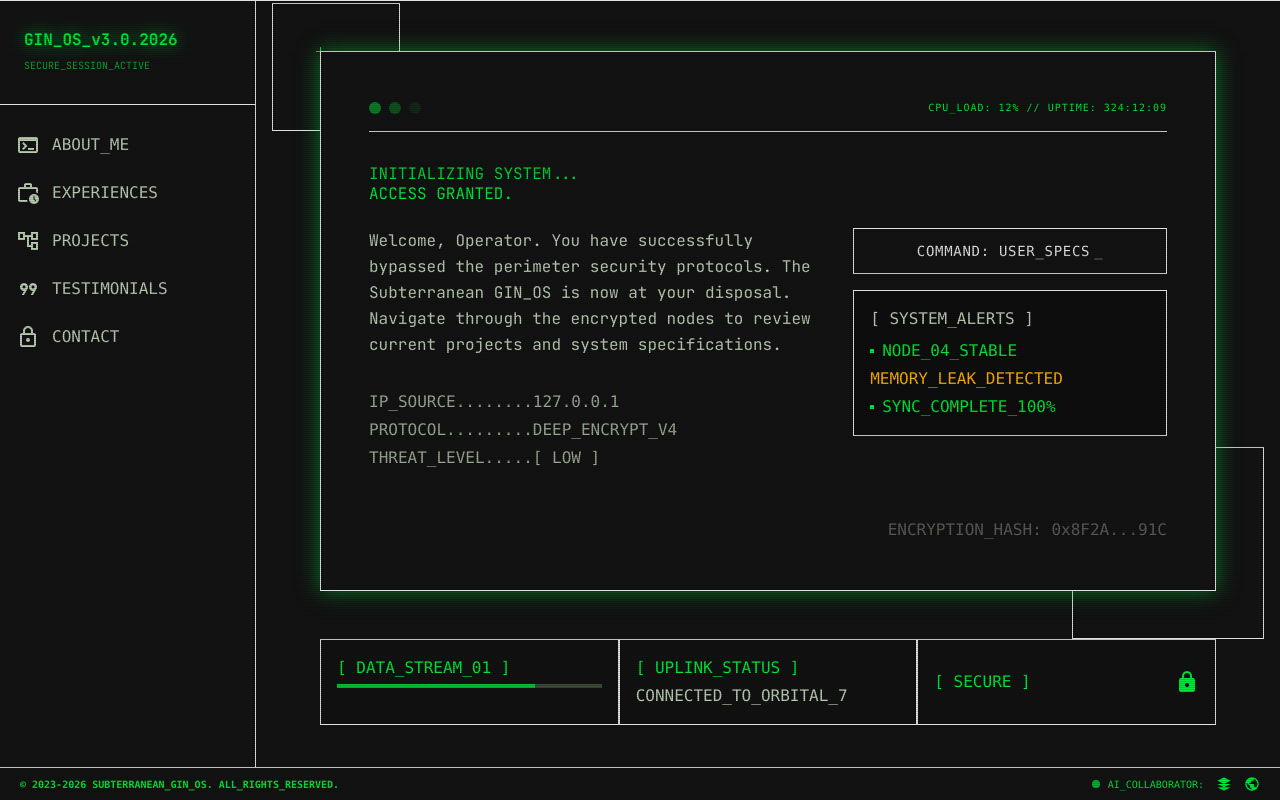
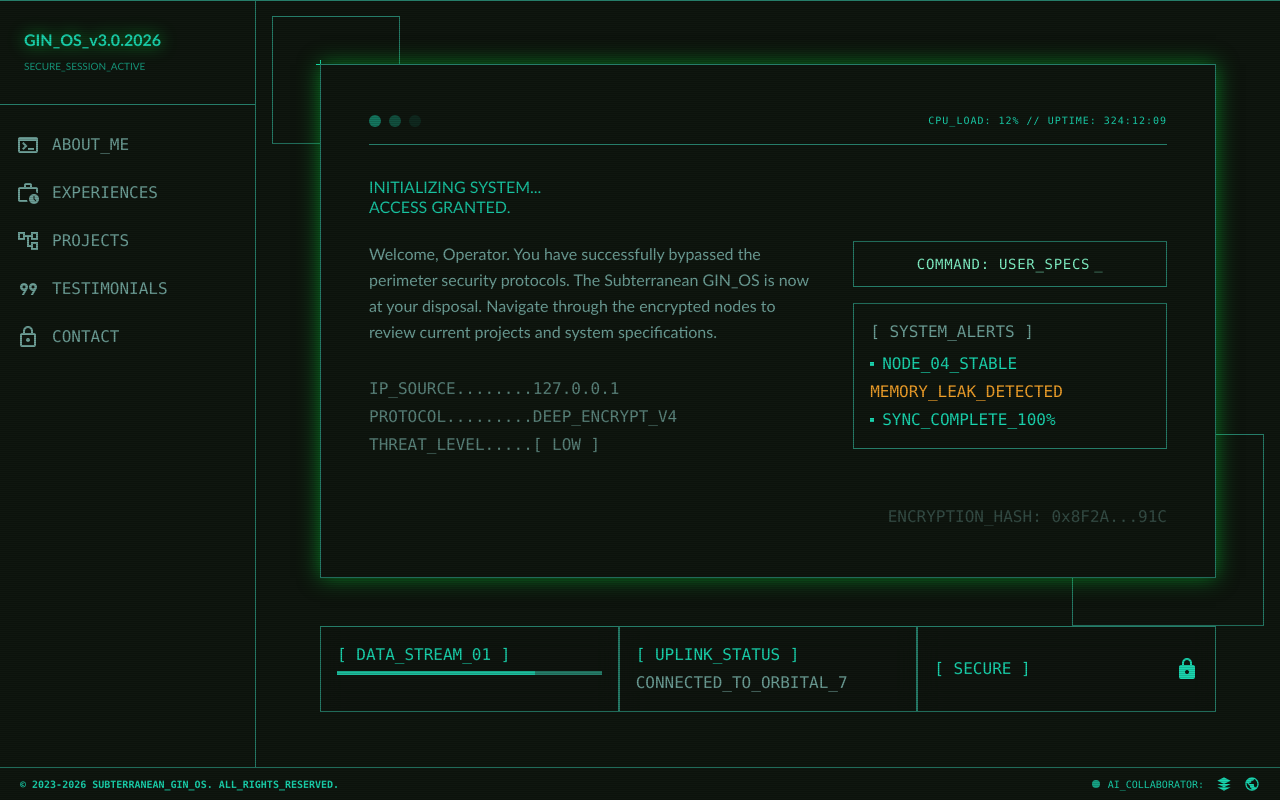
Before and after one commit to ginn1111/maxtrix-portfolio, a Next.js app: page / in a window 1280 px wide. Built offline with nearby package versions, Linux system fonts and the light colour scheme.

Commit message:
docs: add design system

```diff
--- a/app/globals.css
+++ b/app/globals.css
@@ -4,71 +4,75 @@
   margin: auto;
 }
 
+:root {
+  color-scheme: dark;
+  --bg: #0f160f;
+  --surface-low: #112615;
+  --surface: #1b342d;
+  --fg: #83f5c8;
+  --muted: #6ea098;
+  --border: #267d69;
+  --accent: #1ad6b0;
+  --accent-dim: #1ad6b066;
+  --accent-soft: #1ad6b044;
+  --accent-faint: #1ad6b01a;
+  --accent-wash: #1ad6b00a;
+  --public-bg: rgb(24 224 0 / 0.3);
+  --public-fg: #18e000;
+  --public-border: rgb(24 224 0 / 0.5);
+  --internal-bg: rgb(240 160 42 / 0.3);
+  --internal-fg: #f0a02a;
+  --internal-border: rgb(240 160 42 / 0.5);
+  --font-family-heading: ui-monospace, "SFMono-Regular", Menlo, monospace;
+  --font-family-body: "Trebuchet MS", "Segoe UI", system-ui, sans-serif;
+  --font-family-mono: ui-monospace, "SFMono-Regular", Menlo, monospace;
+}
+
 @theme {
-  --color-primary: #00ff41;
-  --color-primary-dim: #00e639;
-  --color-primary-muted: #72ff70;
-  --color-secondary: #ffb000;
-  --color-background: #131313;
-  --color-surface: #1f1f1f;
-  --color-surface-bright: #393939;
-  --color-surface-container: #1f1f1f;
-  --color-surface-container-high: #2a2a2a;
-  --color-surface-container-highest: #353535;
-  --color-surface-container-low: #1b1b1b;
-  --color-surface-container-lowest: #0e0e0e;
-  --color-on-surface: #e2e2e2;
-  --color-on-surface-variant: #b9ccb2;
-  --color-outline: #84967e;
-  --color-outline-variant: #3b4b37;
-  --color-primary-container: #00ff41;
-  --color-on-primary-container: #003907;
-  --color-secondary-container: #fdaf00;
-  --color-on-secondary-container: #694600;
-  --color-tertiary: #fcf8f8;
-  --color-tertiary-container: #dfdcdb;
-  --color-on-tertiary: #313030;
-  --color-on-tertiary-fixed: #1c1b1b;
-  --color-tertiary-fixed: #e5e2e1;
-  --color-tertiary-fixed-dim: #c9c6c5;
-  --color-on-tertiary-fixed-variant: #474646;
-  --color-secondary-fixed: #ffddaf;
-  --color-secondary-fixed-dim: #ffba43;
-  --color-on-secondary-fixed: #281800;
-  --color-on-secondary-fixed-variant: #614000;
-  --color-primary-fixed: #72ff70;
-  --color-primary-fixed-dim: #00e639;
-  --color-on-primary-fixed: #002203;
-  --color-on-primary-fixed-variant: #00530e;
-  --color-error: #ffb4ab;
-  --color-on-error: #690005;
-  --color-error-container: #93000a;
-  --color-on-error-container: #ffdad6;
-  --color-inverse-primary: #006e16;
-  --color-inverse-surface: #e2e2e2;
-  --color-inverse-on-surface: #303030;
-  --color-on-background: #e2e2e2;
-  --color-on-secondary: #432c00;
-  --color-surface-dim: #131313;
-  --color-surface-tint: #00e639;
-  --color-surface-variant: #353535;
-  --color-on-tertiary-container: #626060;
-  --color-surface-bright: #393939;
-  --color-surface-container-highest: #353535;
-
-  --font-family-heading: "JetBrains Mono", monospace;
-  --font-family-body: "JetBrains Mono", monospace;
-  --font-family-mono: "Space Mono", monospace;
+  --color-primary: var(--accent);
+  --color-primary-dim: var(--accent-dim);
+  --color-primary-muted: var(--muted);
+  --color-primary-fixed: var(--fg);
+  --color-primary-fixed-dim: var(--accent);
+  --color-primary-container: var(--accent);
+  --color-on-primary-container: var(--bg);
+  --color-secondary: var(--internal-fg);
+  --color-secondary-container: var(--internal-fg);
+  --color-background: var(--bg);
+  --color-on-background: var(--fg);
+  --color-surface: var(--surface);
+  --color-surface-container: var(--surface);
+  --color-surface-container-low: var(--surface-low);
+  --color-surface-container-lowest: var(--bg);
+  --color-surface-container-high: var(--surface);
+  --color-surface-container-highest: var(--surface);
+  --color-surface-bright: var(--surface);
+  --color-on-surface: var(--fg);
+  --color-on-surface-variant: var(--muted);
+  --color-outline: var(--border);
+  --color-outline-variant: var(--border);
+  --color-surface-tint: var(--accent);
+  --color-error: var(--internal-fg);
+  --color-tertiary: var(--fg);
 }
 
 * {
-  border-color: var(--outline);
+  border-color: var(--border);
 }
 
 body {
-  background: var(--background);
-  color: var(--foreground);
+  background: var(--bg);
+  color: var(--fg);
   font-family: var(--font-family-body);
+  overflow-x: hidden;
+}
+
+a:focus-visible,
+button:focus-visible,
+input:focus-visible,
+textarea:focus-visible {
+  outline: 1px solid var(--accent);
+  outline-offset: 2px;
 }
 
 /* CRT Scanline Overlay via body::after */
@@ -93,15 +97,26 @@ body::after {
 /* Phosphor Glow */
 .glow {
   text-shadow:
-    0 0 8px var(--primary),
-    0 0 2px var(--primary);
+    0 0 8px var(--accent),
+    0 0 2px var(--accent);
 }
 
 /* Dot leaders for data rows */
 .dot-leader::after {
   content: " ";
   flex: 1;
-  border-bottom: 1px dotted var(--outline);
+  border-bottom: 1px dotted var(--border);
+}
+
+@media (prefers-reduced-motion: reduce) {
+  *,
+  *::before,
+  *::after {
+    animation-duration: 0.01ms !important;
+    animation-iteration-count: 1 !important;
+    scroll-behavior: auto !important;
+    transition-duration: 0.01ms !important;
+  }
 }
 
 /* Material Symbols */
@@ -377,14 +392,14 @@ body::after {
   background: linear-gradient(
     90deg,
     transparent,
-    #00e639,
+    var(--accent),
     #00ff55,
-    #00e639,
+    var(--accent),
     transparent
   );
   box-shadow:
-    0 0 30px #00e639,
-    0 0 60px #00e639,
+    0 0 30px var(--accent),
+    0 0 60px var(--accent),
     0 0 90px rgba(0, 230, 57, 0.6),
     0 0 120px rgba(0, 230, 57, 0.4);
   pointer-events: none;
@@ -398,10 +413,10 @@ body::after {
   left: 0;
   width: 100%;
   height: 12px;
-  background: linear-gradient(90deg, #00e639, #00ff55);
+  background: linear-gradient(90deg, var(--accent), #00ff55);
   box-shadow:
-    0 0 40px 10px #00e639,
-    0 0 200px 10px #00e639;
+    0 0 40px 10px var(--accent),
+    0 0 200px 10px var(--accent);
   pointer-events: none;
   z-index: 99;
   opacity: 10%;
@@ -433,14 +448,14 @@ body::after {
   background: linear-gradient(
     90deg,
     transparent,
-    #00e639,
+    var(--accent),
     #00ff55,
-    #00e639,
+    var(--accent),
     transparent
   );
   box-shadow:
-    0 0 20px #00e639,
-    0 0 40px #00e639,
+    0 0 20px var(--accent),
+    0 0 40px var(--accent),
     0 0 60px rgba(0, 230, 57, 0.5),
     0 0 80px rgba(0, 230, 57, 0.3);
   z-index: 10;
@@ -456,7 +471,7 @@ body::after {
   display: inline-block;
   width: 8px;
   height: 1.2em;
-  background-color: #00e639;
+  background-color: var(--accent);
   vertical-align: middle;
 }
 
@@ -487,7 +502,7 @@ body::after {
   left: 0;
   width: 1px;
   height: 12px;
-  background-color: #00e639;
+  background-color: var(--accent);
 }
 
 .corner-tl::after {
@@ -497,7 +512,7 @@ body::after {
   left: -4px;
   width: 12px;
   height: 1px;
-  background-color: #00e639;
+  background-color: var(--accent);
 }
 
 .corner-br::before {
@@ -507,7 +522,7 @@ body::after {
   right: 0;
   width: 1px;
   height: 12px;
-  background-color: #00e639;
+  background-color: var(--accent);
 }
 
 /* CRT Fallback Image Effect */
@@ -603,5 +618,5 @@ body::after {
   right: -4px;
   width: 12px;
   height: 1px;
-  background-color: #00e639;
+  background-color: var(--accent);
 }
```
Also changed, not shown: 1 other file (tests, documents, lock files or other folders).
